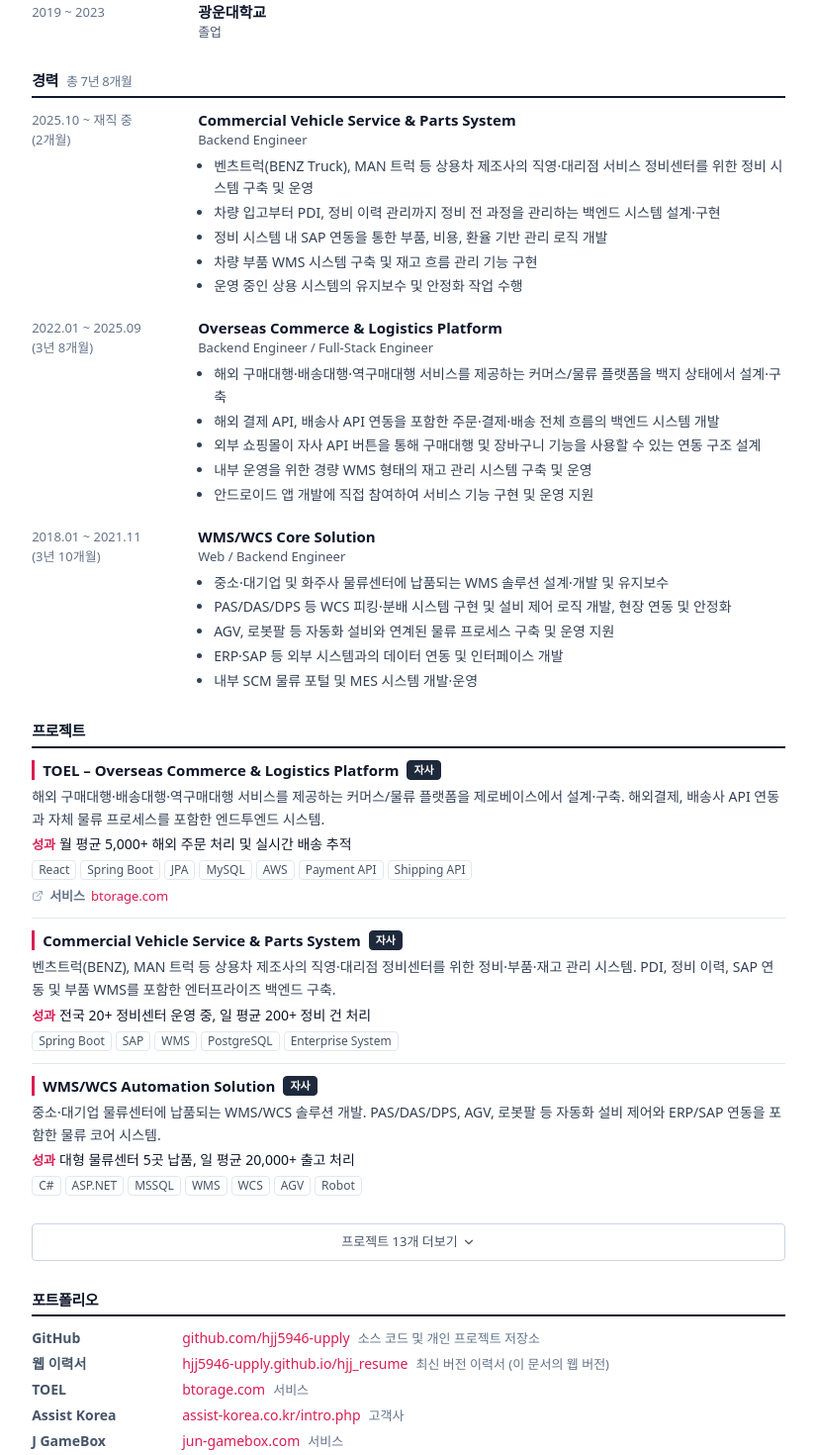
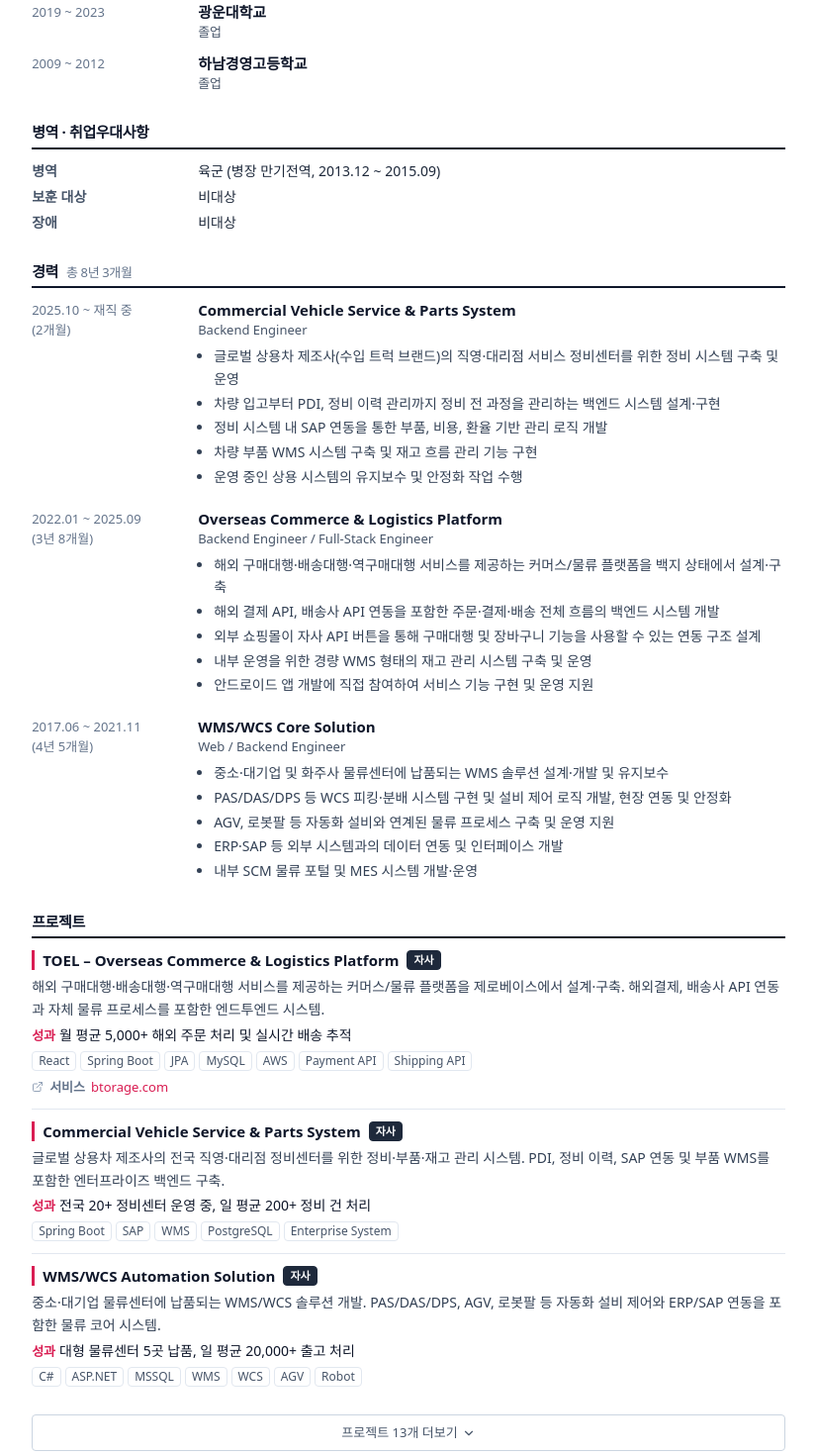
Before and after one commit to hjj5946-upply/hjj_resume, a React (Vite) app: page / in a window 1280 px wide. Shown: the part 820-2290 px from the top of the page at 99% size, without its empty margins (227-1052 px from the left). Built offline with nearby package versions, Linux system fonts and the light colour scheme; a web font is replaced by a local one.

Commit message:
261030_수정

```diff
--- a/src/App.tsx
+++ b/src/App.tsx
@@ -2,8 +2,9 @@ import { useEffect, useState } from "react";
 import { Footer } from "./components/Footer.tsx";
 import { Header } from "./components/Header.tsx";
 import { ScrollToTopButton } from "./components/ScrollToTopButton.tsx";
-import { CERTIFICATIONS, EDUCATION, LANGUAGES, PROFILE, TRAININGS } from "./data/resume.ts";
+import { ADDITIONAL_INFO, CERTIFICATIONS, EDUCATION, LANGUAGES, PROFILE, TRAININGS } from "./data/resume.ts";
 import { applyThemeClass, readStoredTheme, storeTheme, type Theme } from "./lib/theme.ts";
+import { AdditionalInfoSection } from "./sections/AdditionalInfoSection.tsx";
 import { CredentialsSection } from "./sections/CredentialsSection.tsx";
 import { EducationSection } from "./sections/EducationSection.tsx";
 import { ExperienceSection } from "./sections/ExperienceSection.tsx";
@@ -87,6 +88,12 @@ function App() {
             </section>
           )}
 
+          {ADDITIONAL_INFO.length > 0 && (
+            <section id="additional-info">
+              <AdditionalInfoSection />
+            </section>
+          )}
+
           <section id="experience">
             <ExperienceSection />
           </section>
--- a/src/data/resume.ts
+++ b/src/data/resume.ts
@@ -47,11 +47,14 @@ export const PROFILE = {
     "AI를 활용해 실제 사용되는 제품을 빠르게 만드는 개발자입니다. 단순 기능 구현보다 사용자 경험과 실행 속도를 중요하게 생각하며, LLM·자동화·백엔드 시스템을 조합해 아이디어를 서비스로 연결하는 작업에 집중하고 있습니다.",
     "Java(Spring), Python(FastAPI) 기반으로 개발하며, OpenAI API와 다양한 AI 워크플로우를 활용해 서비스 자동화와 생산성 향상을 구현합니다. 백엔드를 중심으로 필요 시 프론트엔드와 모바일까지 직접 개발합니다.",
   ],
-  // 예: "군필 (육군 병장 만기전역, 2014-03 ~ 2015-12)". 비워두면 표시하지 않는다.
-  military: "",
-  // 상단 요약 줄의 "주요 도메인" 칸
-  domain: { value: "물류 · 커머스", detail: "WMS·WCS, 해외 커머스, 상용차 정비" },
 };
+
+// 병역·취업우대사항(보훈·장애 등). 학력 아래 별도 섹션으로 표시하고, 비우면 섹션이 빠진다.
+export const ADDITIONAL_INFO: { label: string; value: string }[] = [
+  { label: "병역", value: "육군 (병장 만기전역, 2013.12 ~ 2015.09)" },
+  { label: "보훈 대상", value: "비대상" },
+  { label: "장애", value: "비대상" },
+];
 
 // PDF로 받은 사람도 최신 웹 버전을 열어볼 수 있도록 이력서에 함께 적는다.
 export const RESUME_URL = "https://hjj5946-upply.github.io/hjj_resume/";
@@ -91,7 +94,7 @@ export const PROJECTS: Project[] = [
     type: "자사",
     name: "Commercial Vehicle Service & Parts System",
     description:
-      "벤츠트럭(BENZ), MAN 트럭 등 상용차 제조사의 직영·대리점 정비센터를 위한 정비·부품·재고 관리 시스템. PDI, 정비 이력, SAP 연동 및 부품 WMS를 포함한 엔터프라이즈 백엔드 구축.",
+      "글로벌 상용차 제조사의 전국 직영·대리점 정비센터를 위한 정비·부품·재고 관리 시스템. PDI, 정비 이력, SAP 연동 및 부품 WMS를 포함한 엔터프라이즈 백엔드 구축.",
     techs: ["Spring Boot", "SAP", "WMS", "PostgreSQL", "Enterprise System"],
     achievement: "전국 20+ 정비센터 운영 중, 일 평균 200+ 정비 건 처리",
   },
@@ -152,19 +155,18 @@ export const PROJECTS: Project[] = [
   {
     id: "assist-korea-wms",
     type: "자사",
-    name: "Assist Korea – WMS Migration",
+    name: "Legacy WMS Migration – In-house Solution",
     description:
-      "노후 외주 WMS를 자체 솔루션으로 전환하여 재고 정확도 및 처리 성능을 개선.",
+      "제조·유통 고객사가 사용하던 노후 외주 WMS를 자사 솔루션으로 전환하여 재고 정확도 및 처리 성능을 개선.",
     techs: ["C#", "ASP.NET", "MSSQL", "WMS"],
     achievement: "재고 정확도 85% → 99% 개선, 처리 속도 2배 향상",
-    links: [{ label: "고객사", url: "http://assist-korea.co.kr/intro.php?userAgent=PC&" }],
   },
   {
     id: "abc-mart",
     type: "자사",
-    name: "ABC Mart – Large-scale WMS/WCS 구축",
+    name: "Large-scale Retail Logistics Center – WMS/WCS",
     description:
-      "대형 물류센터 이전에 맞춰 WMS 재구축 및 PAS·로봇팔 기반 WCS 도입.",
+      "글로벌 패션 리테일 기업의 대형 물류센터 이전에 맞춰 WMS 재구축 및 PAS·로봇팔 기반 WCS 도입.",
     techs: ["C#", "WMS", "WCS", "Robot", "MSSQL", "RabbitMQ", "Docker"],
     achievement: "일 평균 15,000+ 건 처리, 로봇 자동화로 인건비 50% 절감",
   },
@@ -180,7 +182,7 @@ export const PROJECTS: Project[] = [
   {
     id: "jupiter",
     type: "자사",
-    name: "Jupiter – WMS Web Migration",
+    name: "Windows to Web WMS Migration",
     description:
       "레거시 Windows 기반 WMS를 웹 기반으로 재구축하여 유지보수성과 확장성 확보.",
     techs: ["ASP.NET", "MSSQL", "WMS", "RabbitMQ"],
@@ -189,9 +191,9 @@ export const PROJECTS: Project[] = [
   {
     id: "covid-sollog",
     type: "외주",
-    name: "COVID-SOLLOG",
+    name: "Thermal Screening Access Control",
     description:
-      "열화상 카메라 기반 체온 측정 및 출입 관리 태블릿 서비스.",
+      "코로나19 대응을 위한 열화상 카메라 기반 체온 측정 및 출입 관리 태블릿 서비스.",
     techs: ["Python", "React", "MySQL", "Redis"],
     achievement: "1개월 내 프로토타입 → 상용 서비스 론칭",
   },
@@ -208,7 +210,7 @@ export const PROJECTS: Project[] = [
   {
     id: "elfin",
     type: "외주",
-    name: "Elfin – Women's Shopping Mall SaaS",
+    name: "Women's Fashion Mall SaaS",
     description:
       "여성 패션 쇼핑몰을 위한 사용자 웹사이트 및 관리자 페이지를 1인 개발한 SaaS 형태의 서비스. 반응형 UI 기반으로 상품·주문·운영 관리 기능을 구현하고, Supabase를 활용한 데이터 관리 및 ECS 기반 배포 환경 구축.",
     techs: ["React", "Responsive Web", "Supabase", "ECS", "SaaS"],
@@ -272,7 +274,7 @@ export const EXPERIENCES: Experience[] = [
     role: "Backend Engineer",
     org: "Commercial Vehicle Service & Parts System",
     bullets: [
-      "벤츠트럭(BENZ Truck), MAN 트럭 등 상용차 제조사의 직영·대리점 서비스 정비센터를 위한 정비 시스템 구축 및 운영",
+      "글로벌 상용차 제조사(수입 트럭 브랜드)의 직영·대리점 서비스 정비센터를 위한 정비 시스템 구축 및 운영",
       "차량 입고부터 PDI, 정비 이력 관리까지 정비 전 과정을 관리하는 백엔드 시스템 설계·구현",
       "정비 시스템 내 SAP 연동을 통한 부품, 비용, 환율 기반 관리 로직 개발",
       "차량 부품 WMS 시스템 구축 및 재고 흐름 관리 기능 구현",
@@ -293,7 +295,7 @@ export const EXPERIENCES: Experience[] = [
     ],
   },
   {
-    start: "2018-01",
+    start: "2017-06",
     end: "2021-11",
     role: "Web / Backend Engineer",
     org: "WMS/WCS Core Solution",
@@ -309,7 +311,10 @@ export const EXPERIENCES: Experience[] = [
 
 // 최신 학력이 맨 앞. 첫 항목이 상단 요약의 "최종학력"으로 쓰인다.
 // 예: { period: "2011-03 ~ 2017-02", school: "OO대학교", major: "컴퓨터공학과", status: "졸업" }
-export const EDUCATION: Education[] = [{ period: "2019 ~ 2023", school: "광운대학교", status: "졸업" }];
+export const EDUCATION: Education[] = [
+  { period: "2019 ~ 2023", school: "광운대학교", status: "졸업" },
+  { period: "2009 ~ 2012", school: "하남경영고등학교", status: "졸업" },
+];
 
 // 예: { date: "2017-11", name: "정보처리기사", issuer: "한국산업인력공단" }
 export const CERTIFICATIONS: Certification[] = [];
--- /dev/null
+++ b/src/sections/AdditionalInfoSection.tsx
@@ -0,0 +1,18 @@
+import { ADDITIONAL_INFO } from "../data/resume.ts";
+import { SectionTitle } from "./SectionTitle.tsx";
+
+export function AdditionalInfoSection() {
+  return (
+    <>
+      <SectionTitle>병역 · 취업우대사항</SectionTitle>
+      <dl className="grid gap-x-4 gap-y-1.5 text-sm sm:grid-cols-[9.5rem_1fr]">
+        {ADDITIONAL_INFO.map(({ label, value }) => (
+          <div key={label} className="contents">
+            <dt className="font-semibold text-slate-600 dark:text-slate-400">{label}</dt>
+            <dd className="text-slate-800 dark:text-slate-100">{value}</dd>
+          </div>
+        ))}
+      </dl>
+    </>
+  );
+}
--- a/src/sections/HighlightsSection.tsx
+++ b/src/sections/HighlightsSection.tsx
@@ -3,7 +3,7 @@ import {
   EDUCATION,
   EXPERIENCES,
   LANGUAGES,
-  PROFILE,
+  PROJECTS,
 } from "../data/resume.ts";
 import { formatDuration, totalCareerMonths } from "../lib/career.ts";
 
@@ -36,7 +36,7 @@ function buildHighlights(): Highlight[] {
       value: firstLanguage.detail,
       detail: firstLanguage.language,
     },
-    { label: "주요 도메인", ...PROFILE.domain },
+    { label: "프로젝트", value: `${PROJECTS.length}건` },
   ];
   return items.filter((item): item is Highlight => Boolean(item));
 }
--- a/src/sections/ProfileSection.tsx
+++ b/src/sections/ProfileSection.tsx
@@ -44,12 +44,6 @@ export function ProfileSection() {
               </dd>
             </div>
           ))}
-          {PROFILE.military && (
-            <>
-              <dt className="text-slate-500 dark:text-slate-400">병역</dt>
-              <dd>{PROFILE.military}</dd>
-            </>
-          )}
         </dl>
       </div>
 
```
